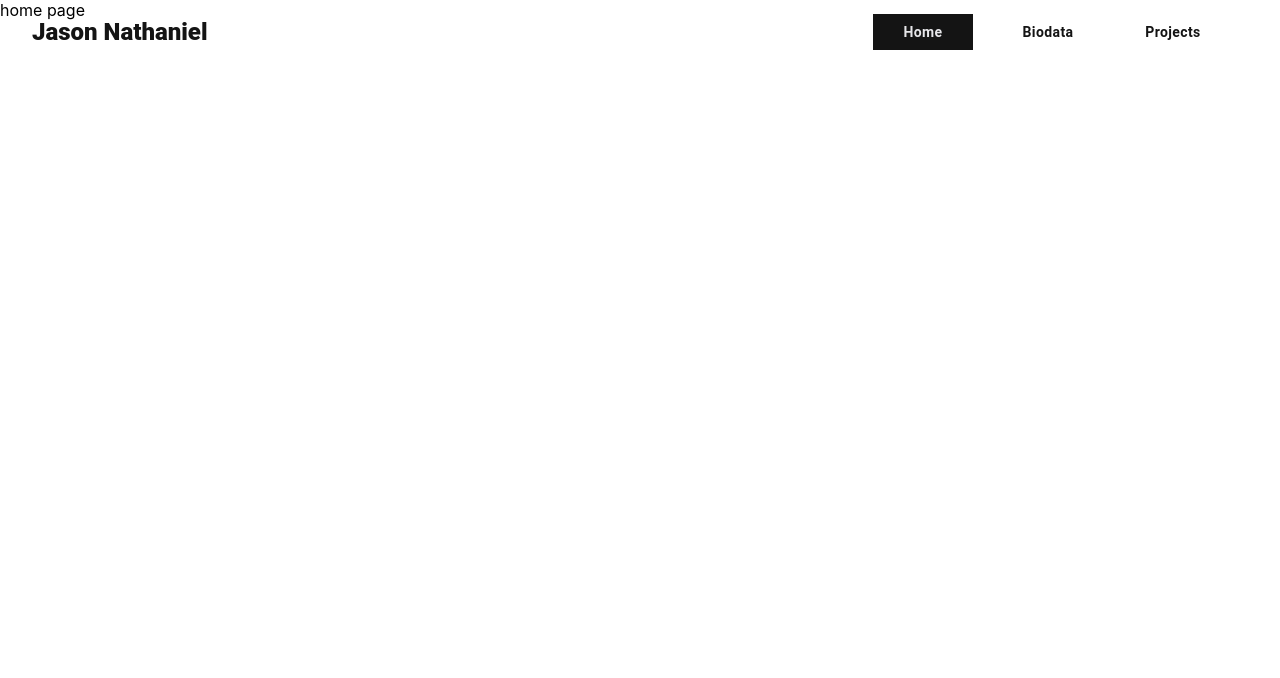
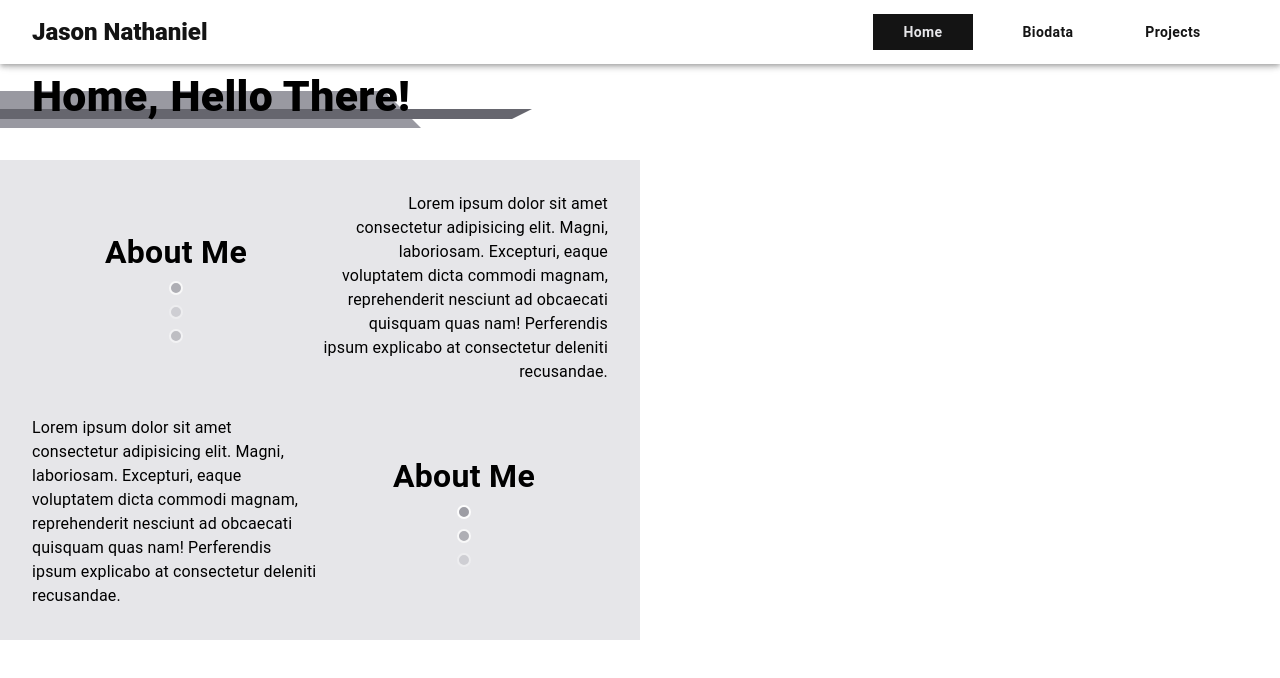
Before and after one commit to sportsjay/personal-web, a React (Create React App) app: page / in a window 1280 px wide. Shown: the top 678 px of the page. Built offline with nearby package versions, Linux system fonts and the light colour scheme.

Commit message:
[Home Page] setup About Me content

```diff
--- a/package.json
+++ b/package.json
@@ -8,6 +8,7 @@
     "@testing-library/jest-dom": "^5.11.4",
     "@testing-library/react": "^11.1.0",
     "@testing-library/user-event": "^12.1.10",
+    "clsx": "^1.1.1",
     "react": "^17.0.2",
     "react-dom": "^17.0.2",
     "react-router-dom": "^5.2.0",
--- a/src/components/common/navbar/index.jsx
+++ b/src/components/common/navbar/index.jsx
@@ -28,7 +28,7 @@ export default function Navigation(props) {
 
   return (
     <React.Fragment>
-      <AppBar className={appBarClasses.root} variant="outlined">
+      <AppBar className={appBarClasses.root}>
         <Toolbar className={appBarClasses.toolbar}>
           <div className={appBarClasses.titleContainer}>
             <Text variant="h5" className={appBarClasses.titleText}>
@@ -50,7 +50,7 @@ export default function Navigation(props) {
 
 const appBarStyles = makeStyles((theme) => ({
   root: {
-    backgroundColor: "transparent",
+    backgroundColor: colors.milk,
     borderWidth: 0,
   },
   toolbar: {
--- a/src/components/home/index.jsx
+++ b/src/components/home/index.jsx
@@ -1,13 +1,280 @@
-import React from "react";
-import { makeStyles } from "@material-ui/core";
+import React, { useState, useEffect } from "react";
+import clsx from "clsx";
+import { makeStyles, Toolbar } from "@material-ui/core";
+import { colors, HeaderText, Text } from "../common";
 
 export default function HomePage(props) {
   const homePageClasses = homePageStyle();
-  return <div className={homePageClasses.root}>home page</div>;
+  const [startAnimation, setStartAnimation] = useState(false);
+
+  useEffect(() => {
+    setStartAnimation(true);
+    return () => {
+      setStartAnimation(false);
+    };
+  }, []);
+
+  return (
+    <div className={homePageClasses.root}>
+      <Toolbar />
+      <header className={homePageClasses.header}>
+        <HeaderText
+          className={homePageClasses.headerTitle}
+          style={{ fontWeight: "800" }}
+        >
+          Home, Hello There!
+        </HeaderText>
+        <div
+          className={homePageClasses.headerTitleUnderline1}
+          style={{ width: startAnimation ? "60%" : 0 }}
+        />
+        <div
+          className={homePageClasses.headerTitleUnderline2}
+          style={{ width: startAnimation ? "80%" : 0 }}
+        />
+      </header>
+      <div
+        className={homePageClasses.body}
+        style={{ transform: `translateX(${startAnimation ? 0 : -100}%)` }}
+      >
+        <section className={homePageClasses.personalContentContainer}>
+          <div className={homePageClasses.personalContentBackground} />
+          <div className={homePageClasses.personalContent1}>
+            <header className={homePageClasses.personalContentHeader}>
+              <HeaderText className={clsx(homePageClasses.textColor)}>
+                About Me
+              </HeaderText>
+              <div className={homePageClasses.animatedCircle} />
+              <div
+                className={homePageClasses.animatedCircle}
+                style={{ animationDelay: "0.3s" }}
+              />
+              <div
+                className={homePageClasses.animatedCircle}
+                style={{ animationDelay: "0.6s" }}
+              />
+            </header>
+            <div className={homePageClasses.personalContentText}>
+              <Text
+                style={{ textAlign: "right" }}
+                className={clsx(homePageClasses.textColor)}
+              >
+                Lorem ipsum dolor sit amet consectetur adipisicing elit. Magni,
+                laboriosam. Excepturi, eaque voluptatem dicta commodi magnam,
+                reprehenderit nesciunt ad obcaecati quisquam quas nam!
+                Perferendis ipsum explicabo at consectetur deleniti recusandae.
+              </Text>
+            </div>
+          </div>
+          <div className={homePageClasses.personalContent2}>
+            <header className={homePageClasses.personalContentHeader}>
+              <HeaderText className={clsx(homePageClasses.textColor)}>
+                About Me
+              </HeaderText>
+              <div
+                className={homePageClasses.animatedCircle}
+                style={{ animationDelay: "0.9s" }}
+              />
+              <div
+                className={homePageClasses.animatedCircle}
+                style={{ animationDelay: "1.3s" }}
+              />
+              <div
+                className={homePageClasses.animatedCircle}
+                style={{ animationDelay: "1.6s" }}
+              />
+            </header>
+            <div className={homePageClasses.personalContentText}>
+              <Text className={clsx(homePageClasses.textColor)}>
+                Lorem ipsum dolor sit amet consectetur adipisicing elit. Magni,
+                laboriosam. Excepturi, eaque voluptatem dicta commodi magnam,
+                reprehenderit nesciunt ad obcaecati quisquam quas nam!
+                Perferendis ipsum explicabo at consectetur deleniti recusandae.
+              </Text>
+            </div>
+          </div>
+        </section>
+      </div>
+    </div>
+  );
 }
 
 const homePageStyle = makeStyles((theme) => ({
   root: {
     width: "100%",
+    minHeight: "100vh",
+  },
+  header: {
+    width: "50%",
+    fontSize: "32pt",
+    boxSizing: "border-box",
+    overflow: "hidden",
+    position: "relative",
+    [theme.breakpoints.down("md")]: {
+      fontSize: "24pt",
+      width: "60%",
+    },
+    [theme.breakpoints.down("sm")]: {
+      fontSize: "18pt",
+    },
+    [theme.breakpoints.down("xs")]: {
+      width: "100%",
+      paddingTop: theme.spacing(2),
+    },
+  },
+  headerTitle: {
+    paddingLeft: theme.spacing(4),
+    position: "relative",
+    zIndex: 1,
+    "&:hover": {
+      "& $headerTitleUnderline1": {
+        borderImage:
+          "linear-gradient(to left, rgba(2,0,36,1) 0%, rgba(9,9,121,1) 35%, rgba(0,212,255,1) 100%)",
+      },
+    },
+  },
+  headerTitleUnderline1: {
+    borderBottom: `50px solid ${colors.manatee}`,
+    borderRight: "50px solid transparent",
+    height: "100%",
+    width: "20%",
+    minWidth: 100,
+    position: "absolute",
+    zIndex: 0,
+    bottom: "-20%",
+    transition: "ease-out 0.6s",
+    [theme.breakpoints.down("md")]: {
+      bottom: "-40%",
+    },
+    [theme.breakpoints.down("sm")]: {
+      bottom: "-80%",
+    },
+    [theme.breakpoints.down("xs")]: {
+      bottom: 600,
+    },
+  },
+  textColor: {
+    transition: "ease-out 0.6s",
+  },
+  headerTitleUnderline2: {
+    borderTop: `10px solid ${colors.gray}`,
+    borderRight: "20px solid transparent",
+    height: "100%",
+    width: 0,
+    position: "absolute",
+    zIndex: 0,
+    top: "70%",
+    transition: "ease-out 1s",
+    transitionDelay: "0.2s",
+    [theme.breakpoints.down("sm")]: {
+      top: "110%",
+      borderTopWidth: 6,
+      borderRightWidth: 12,
+    },
+    [theme.breakpoints.down("xs")]: {
+      top: 600,
+    },
+  },
+  body: {
+    transition: "ease-out 1s",
+    transitionDelay: "1s",
+    boxSizing: "border-box",
+    overflow: "hidden",
+  },
+  personalContentContainer: {
+    display: "flex",
+    flexDirection: "column",
+    position: "relative",
+    justifyContent: "center",
+    width: "50%",
+    minHeight: "60vh",
+    boxSizing: "border-box",
+    backgroundColor: colors.white,
+    borderTopLeftRadius: 0,
+    borderBottomLeftRadius: 0,
+    marginTop: theme.spacing(4),
+    padding: theme.spacing(4),
+    overflow: "hidden",
+    [theme.breakpoints.down("md")]: {
+      width: "70%",
+    },
+    [theme.breakpoints.down("sm")]: {
+      width: "100%",
+      padding: theme.spacing(1),
+    },
+    "&:hover": {
+      "& $personalContentBackground": {
+        height: 1400,
+        width: 1400,
+      },
+      color: colors.white,
+    },
+  },
+  personalContentBackground: {
+    position: "absolute",
+    top: -400,
+    left: -400,
+    height: 0,
+    width: 0,
+    transition: "ease-out 0.6s",
+    background:
+      "linear-gradient(107deg, rgba(2,0,36,1) 0%, rgba(9,9,121,1) 35%, rgba(0,212,255,1) 100%)",
+    borderRadius: "100%",
+    zIndex: 0,
+  },
+  personalContent1: {
+    display: "flex",
+    justifyContent: "flex-end",
+    marginBottom: theme.spacing(4),
+    position: "relative",
+    zIndex: 1,
+  },
+  personalContent2: {
+    display: "flex",
+    flexDirection: "row-reverse",
+    justifyContent: "flex-end",
+    position: "relative",
+    zIndex: 1,
+  },
+  personalContentHeader: {
+    display: "flex",
+    flexDirection: "column",
+    justifyContent: "center",
+    alignItems: "center",
+    width: "50%",
+    fontSize: "24pt",
+    [theme.breakpoints.down("sm")]: {
+      minWidth: 120,
+      fontSize: "14pt",
+    },
+    position: "relative",
+    zIndex: 1,
+  },
+  personalContentText: {
+    minWidth: "50%",
+    maxWidth: "50%",
+    [theme.breakpoints.down("sm")]: {
+      fontSize: "10pt",
+    },
+    position: "relative",
+    zIndex: 1,
+  },
+  animatedCircle: {
+    height: 10,
+    width: 10,
+    borderRadius: 10,
+    margin: 5,
+    backgroundColor: colors.manatee,
+    borderWidth: 2,
+    borderColor: colors.milk,
+    borderStyle: "solid",
+    animation: "$pulsate 1.3s ease-out infinite",
+    position: "relative",
+    zIndex: 1,
+  },
+  "@keyframes pulsate": {
+    "0%": { opacity: 0.3 },
+    "50%": { opacity: 1 },
+    "100%": { opacity: 0.3 },
   },
 }));
```
Also changed, not shown: 1 other file (tests, documents, lock files or other folders).
